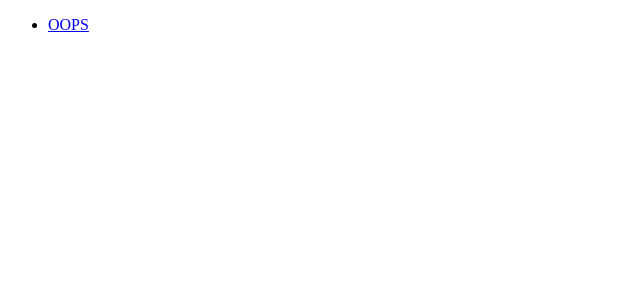
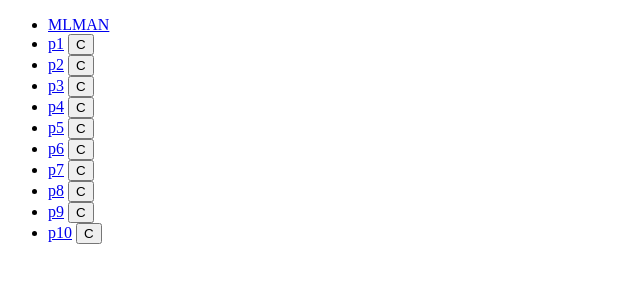
Before and after one commit to xa2383/xa, a plain HTML site: page index.html in a window 1280 px wide. Shown: the whole page, without its empty margins (0-640 px from the left). Drawn offline with Linux system fonts and the light colour scheme.

Commit message:
Update index.html

```diff
--- a/index.html
+++ b/index.html
@@ -3,11 +3,69 @@
 <head>
     <meta charset="UTF-8">
     <meta name="viewport" content="width=device-width, initial-scale=1.0">
-    <title>xu</title>
+    <title>Pr0gram.ipynb</title>
 </head>
 <body>
     <ul>
-        <li><a href="OOPS Lab Programs.pdf">OOPS</a></li>
+        <li><a href="ML.pdf">MLMAN</a></li>
+        <li>
+            <a href="p1.py" download>p1</a>
+            <button onclick="copyFileContent('p1.py')">C</button>
+        </li>
+        <li>
+            <a href="p2.py" download>p2</a>
+            <button onclick="copyFileContent('p2.py')">C</button>
+        </li>
+        <li>
+            <a href="p3.py" download>p3</a>
+            <button onclick="copyFileContent('p3.py')">C</button>
+        </li>
+        <li>
+            <a href="p4.py" download>p4</a>
+            <button onclick="copyFileContent('p4.py')">C</button>
+        </li>
+        <li>
+            <a href="p5.py" download>p5</a>
+            <button onclick="copyFileContent('p5.py')">C</button>
+        </li>
+        <li>
+            <a href="p6.py" download>p6</a>
+            <button onclick="copyFileContent('p6.py')">C</button>
+        </li>
+        <li>
+            <a href="p7.py" download>p7</a>
+            <button onclick="copyFileContent('p7.py')">C</button>
+        </li>
+        <li>
+            <a href="p8.py" download>p8</a>
+            <button onclick="copyFileContent('p8.py')">C</button>
+        </li>
+        <li>
+            <a href="p9.py" download>p9</a>
+            <button onclick="copyFileContent('p9.py')">C</button>
+        </li>
+        <li>
+            <a href="p10.py" download>p10</a>
+            <button onclick="copyFileContent('p10.py')">C</button>
+        </li>
     </ul>
+
+    <script>
+    function copyFileContent(filename) {
+        fetch(filename)
+            .then(response => response.text())
+            .then(text => {
+                navigator.clipboard.writeText(text).then(() => {
+                    alert('File content copied to clipboard!');
+                }, () => {
+                    alert('Failed to copy file content.');
+                });
+            })
+            .catch(error => {
+                console.error('Error:', error);
+                alert('Failed to fetch file content.');
+            });
+    }
+    </script>
 </body>
 </html>
```
